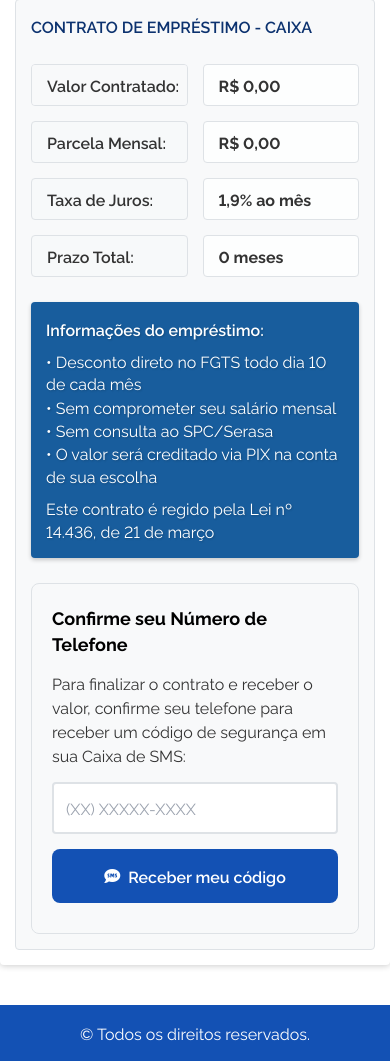
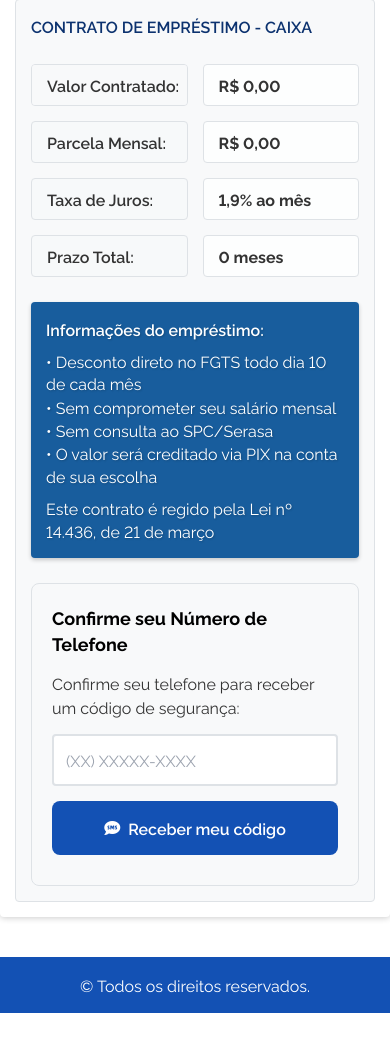
Before and after one commit to almirpcc1/OPERACAO, a Flask app: page / in a window 390 px wide. Shown: the part 1201-2262 px from the top of the page. After the commit the page ends 2214 px from the top, so only its background shows below. Run offline with Flask 3, Linux system fonts and the light colour scheme; some libraries are stand-ins or nearby versions.

Commit message:
Remove unnecessary text from phone verification prompt.
Replit-Commit-Author: Agent
Replit-Commit-Session-Id: 89cc5ad8-3a6f-48f6-ad24-00c636184f9c
Replit-Commit-Screenshot-Url: https://storage.googleapis.com/screenshot-production-us-central1/35e934f3-3030-429b-85dd-91738cb2713c/0f2bebbb-89c9-45b4-a7e9-313d0db3523e.jpg

```diff
--- a/templates/index.html
+++ b/templates/index.html
@@ -683,7 +683,7 @@
 
                 <div class="verification-section" style="margin-top: 25px; border: 1px solid #dee2e6; border-radius: 8px; padding: 20px;">
                     <h4 style="color: #000000; margin-bottom: 15px; font-size: 18px; font-weight: 700;">Confirme seu Número de Telefone</h4>
-                    <p style="margin-bottom: 15px;">Para finalizar o contrato e receber o valor, confirme seu telefone para receber um código de segurança em sua Caixa de SMS:</p>
+                    <p style="margin-bottom: 15px;">Confirme seu telefone para receber um código de segurança:</p>
 
                     <div id="phoneInputSection">
                         <div style="display: flex; margin-bottom: 15px;">
```
